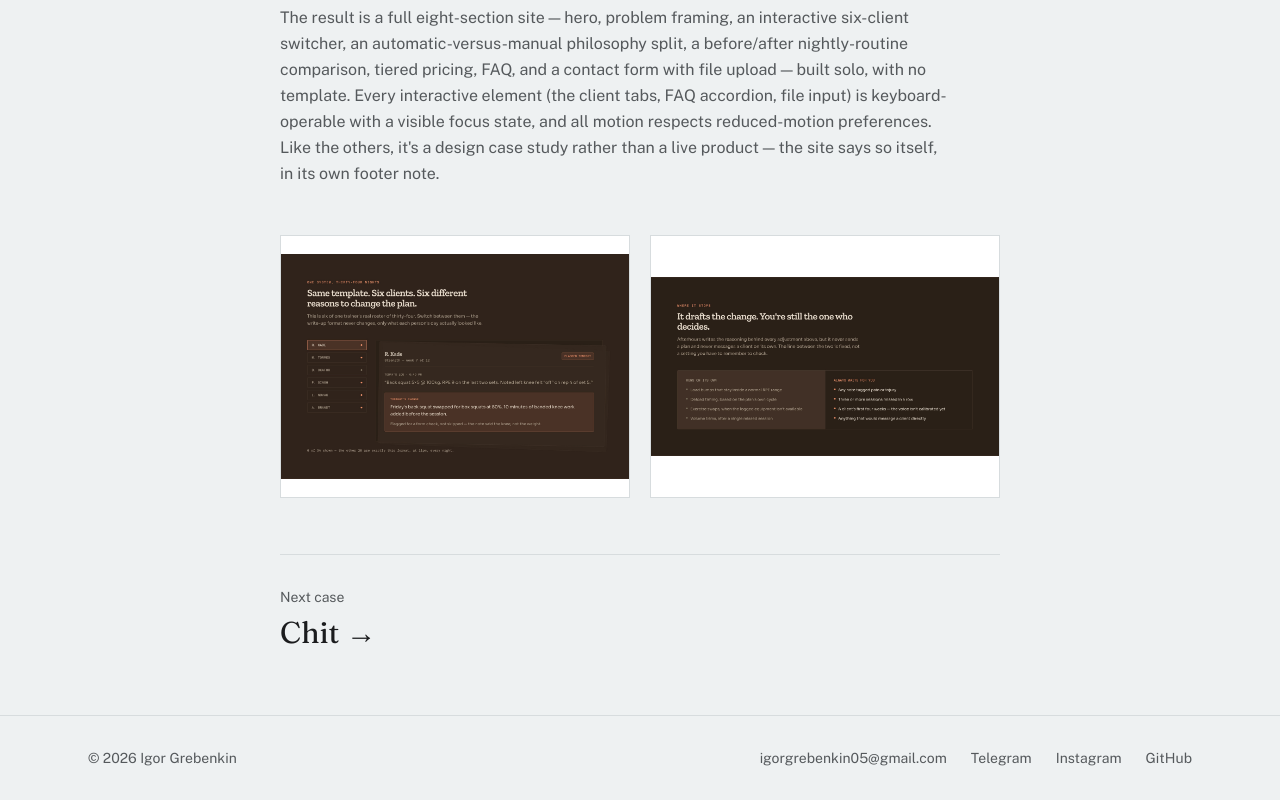
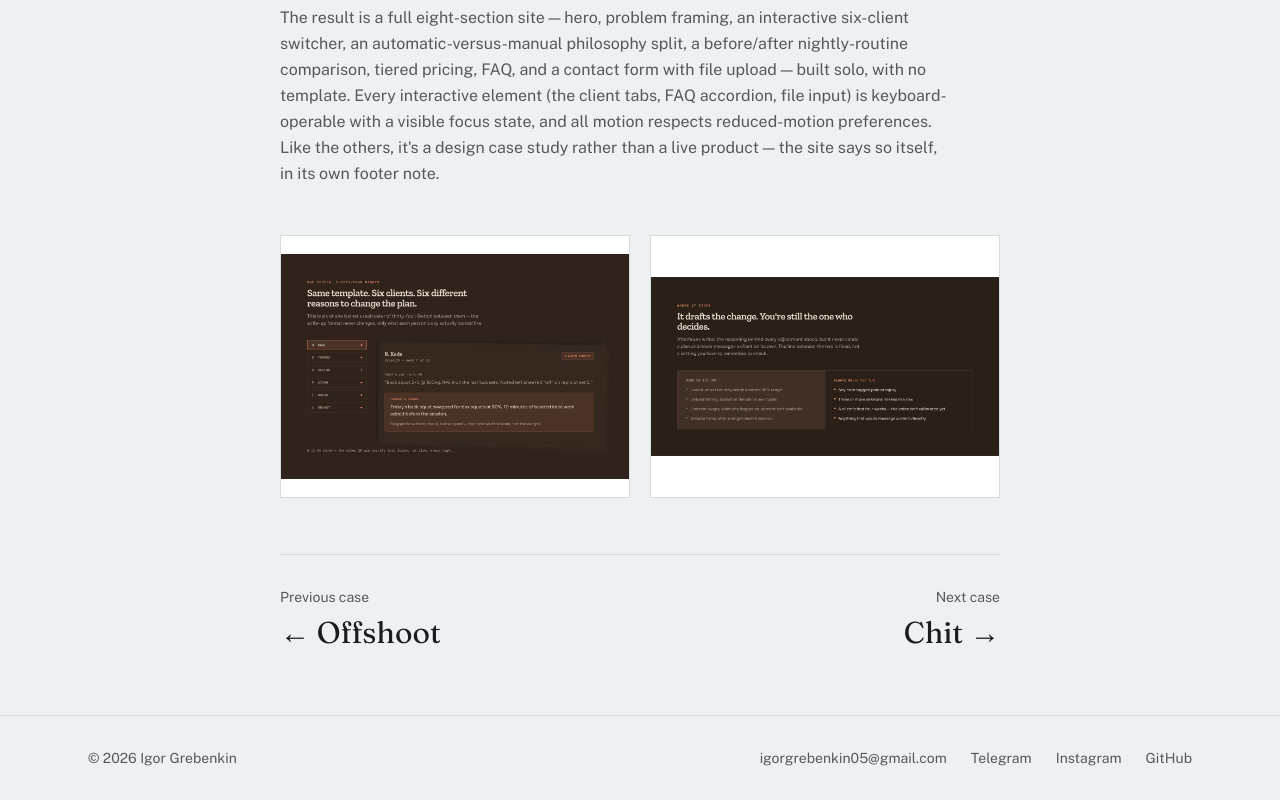
Before and after one commit to Igor05/new-portfolio, a React (Vite) app: page /cases/afterhours in a window 1280 px wide. Shown: the part 1588-2388 px from the top of the page. Built offline with nearby package versions, Linux system fonts and the light colour scheme.

Commit message:
Add previous-case link alongside next case on case detail pages

```diff
--- a/src/pages/CasePage.jsx
+++ b/src/pages/CasePage.jsx
@@ -25,6 +25,7 @@ export default function CasePage() {
   }
 
   const currentPos = cases.findIndex((c) => c.slug === slug)
+  const prev = cases[(currentPos - 1 + cases.length) % cases.length]
   const next = cases[(currentPos + 1) % cases.length]
 
   return (
@@ -97,7 +98,17 @@ export default function CasePage() {
         />
       </div>
 
-      <div className="mt-14 border-t border-line pt-8">
+      <div className="mt-14 grid grid-cols-1 gap-8 border-t border-line pt-8 sm:grid-cols-2">
+        <div>
+          <p className="text-sm text-ink-soft">Previous case</p>
+          <Link
+            to={`/cases/${prev.slug}`}
+            className="mt-2 inline-block font-serif text-2xl text-ink transition-colors duration-150 hover:text-ink-soft sm:text-3xl"
+          >
+            ← {prev.title}
+          </Link>
+        </div>
+        <div className="sm:text-right">
           <p className="text-sm text-ink-soft">Next case</p>
           <Link
             to={`/cases/${next.slug}`}
@@ -106,6 +117,7 @@ export default function CasePage() {
             {next.title} →
           </Link>
         </div>
+      </div>
     </article>
   )
 }
```
Lines whose indentation alone changed are shown as unchanged.
